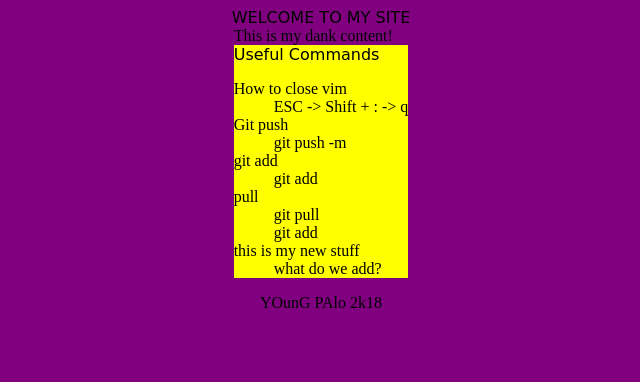
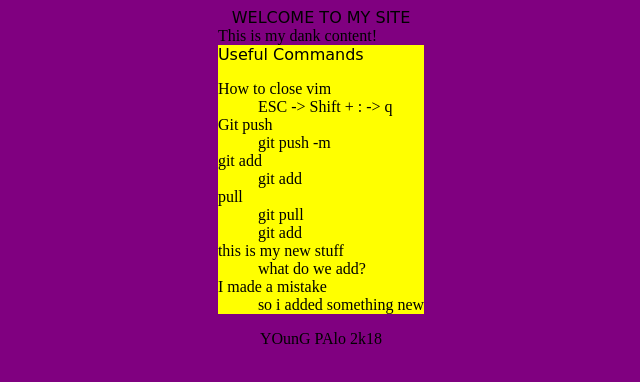
Before and after one commit to juniorpalo/cmd-website, a plain HTML site: page index.html in a window 1280 px wide. Shown: the whole page, without its empty margins (319-959 px from the left). Drawn offline with Linux system fonts and the light colour scheme.

Commit message:
fixing my mistakes

```diff
--- a/index.html
+++ b/index.html
@@ -26,6 +26,8 @@
 					<dd> git add</dd>
 					<dt>this is my new stuff</dt>
 					<dd>what do we add?</dd>
+					<dt> I made a mistake</dt>
+					<dd> so i added something new</dd>
 				</dl>
 			</section>
 		</main>
```
